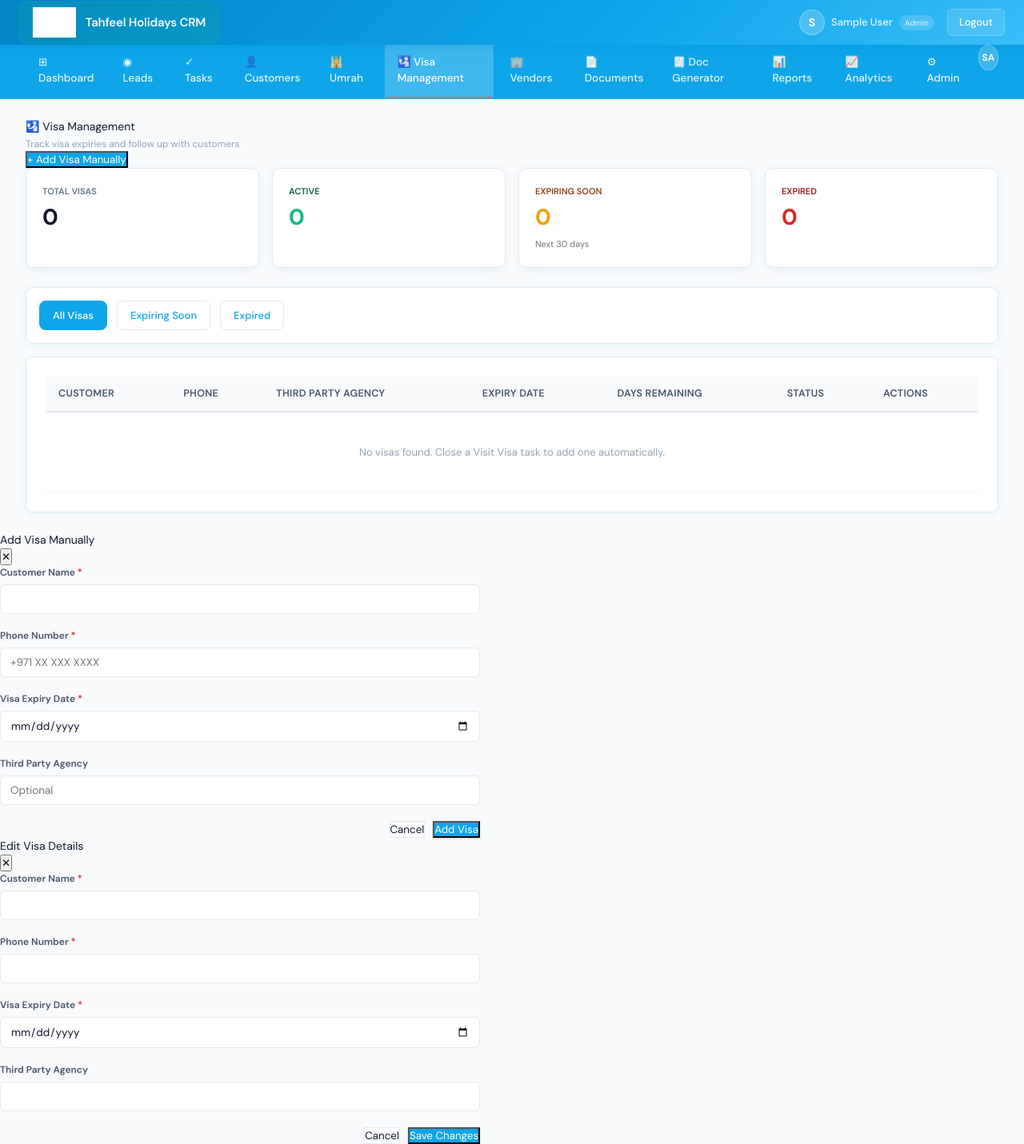
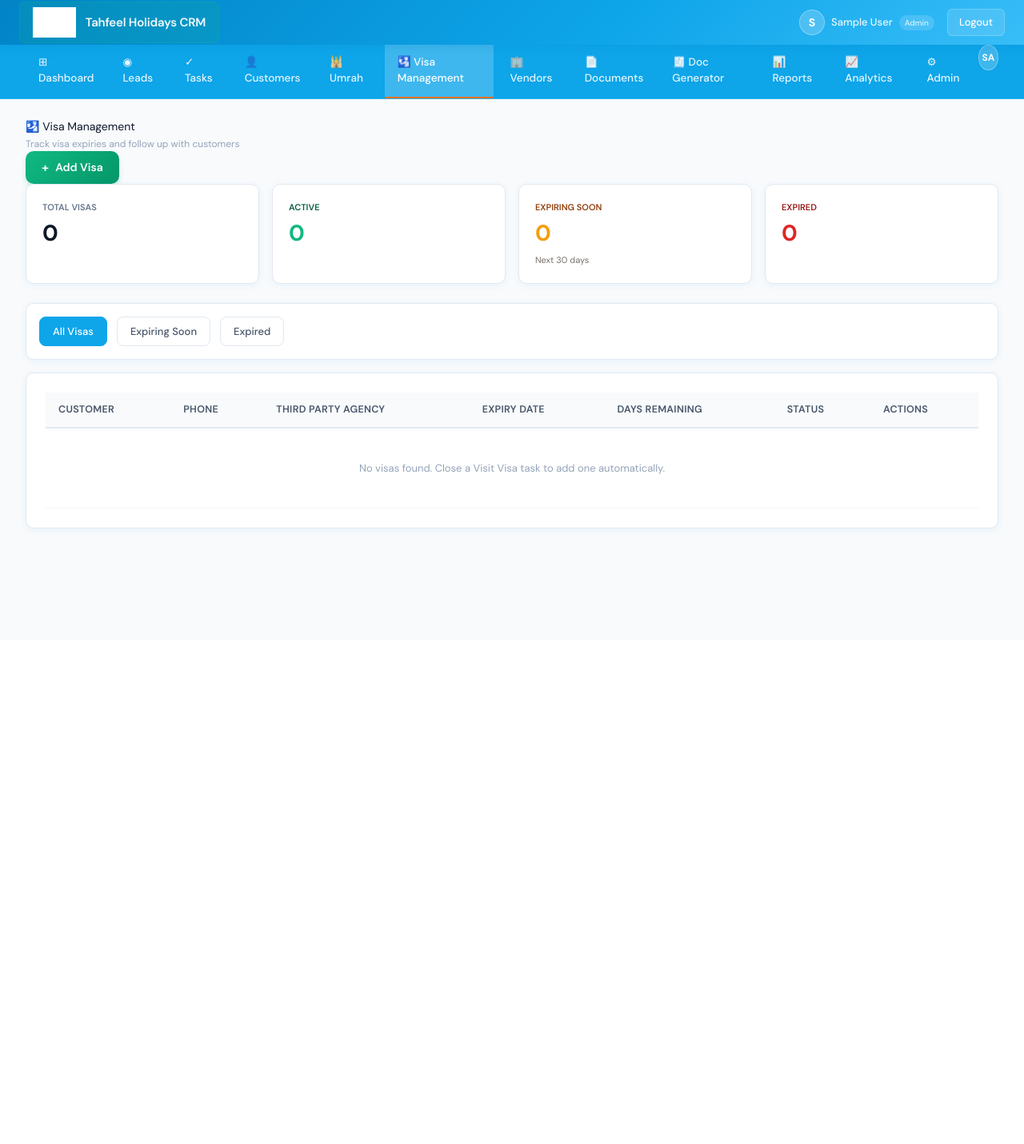
Before and after one commit to tahfeelholidayz-code/tahfeel-holidays-crm, a Flask app: page /visa-management in a window 1280 px wide. Shown: the whole page at 80% size. After the commit the page ends 665 px from the top, so only its background shows below. Run offline with Flask 3, Linux system fonts and the light colour scheme; the visitor is signed in with stand-in values (Sample User, id 1); parts of the project's set-up code (start-up, migrations or seed data) failed here and were passed over.

Commit message:
Improve Visa Management UI - modern buttons and modals
UI/UX IMPROVEMENTS:
✅ Modern gradient Add Visa button (green with shadow + lift effect)
✅ Professional modal styling with animations
✅ Slide-in animation for modals
✅ Better close button (rounded with hover effect)
✅ Improved modal headers with icons
✅ Clean filter button styling with hover states
✅ Better form button styling (primary + secondary)
✅ Backdrop blur effect on modals
✅ Smooth transitions throughout

DESIGN FEATURES:
- Green gradient button matches add customer style
- Modal animations (slide in from top)
- Professional close buttons
- Better visual hierarchy
- Modern spacing and shadows
- Consistent with redesigned Import Leads page

The page now looks professional and polished!

```diff
--- a/templates/visa_management.html
+++ b/templates/visa_management.html
@@ -27,6 +27,8 @@
       font-size: 13px;
       font-weight: 500;
       transition: all 0.2s;
+      text-decoration: none;
+      color: #475569;
     }
     .filter-btn:hover {
       border-color: #0EA5E9;
@@ -36,6 +38,109 @@
       background: #0EA5E9;
       color: white;
       border-color: #0EA5E9;
+    }
+
+    /* Modern Modal Styling */
+    .modal {
+      display: none;
+      position: fixed;
+      inset: 0;
+      background: rgba(0, 0, 0, 0.5);
+      backdrop-filter: blur(4px);
+      z-index: 9999;
+      align-items: center;
+      justify-content: center;
+      padding: 20px;
+    }
+    .modal-content {
+      background: white;
+      border-radius: 16px;
+      box-shadow: 0 20px 60px rgba(0, 0, 0, 0.3);
+      max-width: 600px;
+      width: 100%;
+      max-height: 90vh;
+      overflow-y: auto;
+      animation: modalSlideIn 0.3s ease-out;
+    }
+    @keyframes modalSlideIn {
+      from {
+        opacity: 0;
+        transform: translateY(-20px) scale(0.95);
+      }
+      to {
+        opacity: 1;
+        transform: translateY(0) scale(1);
+      }
+    }
+    .modal-head {
+      padding: 20px 24px;
+      border-bottom: 1px solid #F1F5F9;
+      display: flex;
+      align-items: center;
+      justify-content: space-between;
+    }
+    .modal-title {
+      font-size: 18px;
+      font-weight: 700;
+      color: #0F172A;
+    }
+    .modal-close {
+      background: #F1F5F9;
+      border: none;
+      width: 32px;
+      height: 32px;
+      border-radius: 8px;
+      cursor: pointer;
+      font-size: 18px;
+      color: #64748B;
+      display: flex;
+      align-items: center;
+      justify-content: center;
+      transition: all 0.2s;
+    }
+    .modal-close:hover {
+      background: #E2E8F0;
+      color: #0F172A;
+    }
+    .modal-content form {
+      padding: 24px;
+    }
+
+    /* Add Visa Button */
+    .btn-add-visa {
+      display: inline-flex;
+      align-items: center;
+      gap: 8px;
+      padding: 10px 20px;
+      background: linear-gradient(135deg, #10B981 0%, #059669 100%);
+      color: white;
+      border: none;
+      border-radius: 10px;
+      font-size: 14px;
+      font-weight: 600;
+      cursor: pointer;
+      transition: all 0.2s;
+      box-shadow: 0 4px 6px rgba(16, 185, 129, 0.2);
+    }
+    .btn-add-visa:hover {
+      transform: translateY(-2px);
+      box-shadow: 0 6px 12px rgba(16, 185, 129, 0.3);
+    }
+
+    /* Form buttons */
+    .btn-secondary {
+      padding: 10px 20px;
+      background: #F1F5F9;
+      color: #475569;
+      border: none;
+      border-radius: 8px;
+      font-size: 14px;
+      font-weight: 600;
+      cursor: pointer;
+      transition: all 0.2s;
+    }
+    .btn-secondary:hover {
+      background: #E2E8F0;
     }
   </style>
 </head>
@@ -55,7 +160,10 @@
         <div class="page-head-title">🛂 Visa Management</div>
         <div style="font-size:12px;color:#94A3B8;margin-top:2px;">Track visa expiries and follow up with customers</div>
       </div>
-      <button onclick="document.getElementById('addModal').style.display='flex'" class="btn-primary">+ Add Visa Manually</button>
+      <button onclick="document.getElementById('addModal').style.display='flex'" class="btn-add-visa">
+        <span style="font-size:16px;">+</span>
+        <span>Add Visa</span>
+      </button>
     </div>
 
     <!-- Stats Cards -->
@@ -172,9 +280,9 @@
 
   <!-- Add Visa Modal -->
   <div id="addModal" class="modal">
-    <div class="modal-content" style="max-width:600px;">
+    <div class="modal-content">
       <div class="modal-head">
-        <div class="modal-title">Add Visa Manually</div>
+        <div class="modal-title">➕ Add Visa Record</div>
         <button class="modal-close" onclick="document.getElementById('addModal').style.display='none'">✕</button>
       </div>
       <form method="POST" action="/visa-management/add">
@@ -204,9 +312,9 @@
 
   <!-- Edit Visa Modal -->
   <div id="editModal" class="modal">
-    <div class="modal-content" style="max-width:600px;">
+    <div class="modal-content">
       <div class="modal-head">
-        <div class="modal-title">Edit Visa Details</div>
+        <div class="modal-title">✏️ Edit Visa Details</div>
         <button class="modal-close" onclick="document.getElementById('editModal').style.display='none'">✕</button>
       </div>
       <form method="POST" id="editForm">
```
